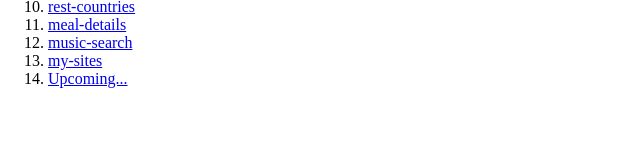
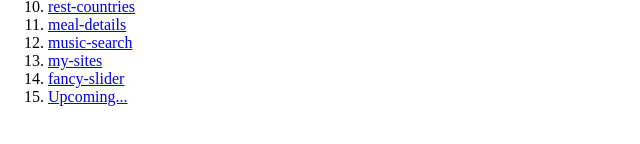
Before and after one commit to Sakib-RUET-CSE17/my-sites, a plain HTML site: page index.html in a window 1280 px wide. Shown: the part 180-324 px from the top of the page, without its empty margins (0-640 px from the left). Drawn offline with Linux system fonts and the light colour scheme.

Commit message:
fancy slider added

```diff
--- a/index.html
+++ b/index.html
@@ -23,6 +23,7 @@
         <li><a href="https://sakib-ruet-cse17.github.io/meal-details/">meal-details</a></li>
         <li><a href="https://sakib-ruet-cse17.github.io/music-search/">music-search</a></li>
         <li><a href="#">my-sites</a></li>
+        <li><a href="https://sakib-ruet-cse17.github.io/fancy-slider/">fancy-slider</a></li>
         <li><a href="#">Upcoming...</a></li>
     </ol>
 </body>
```
